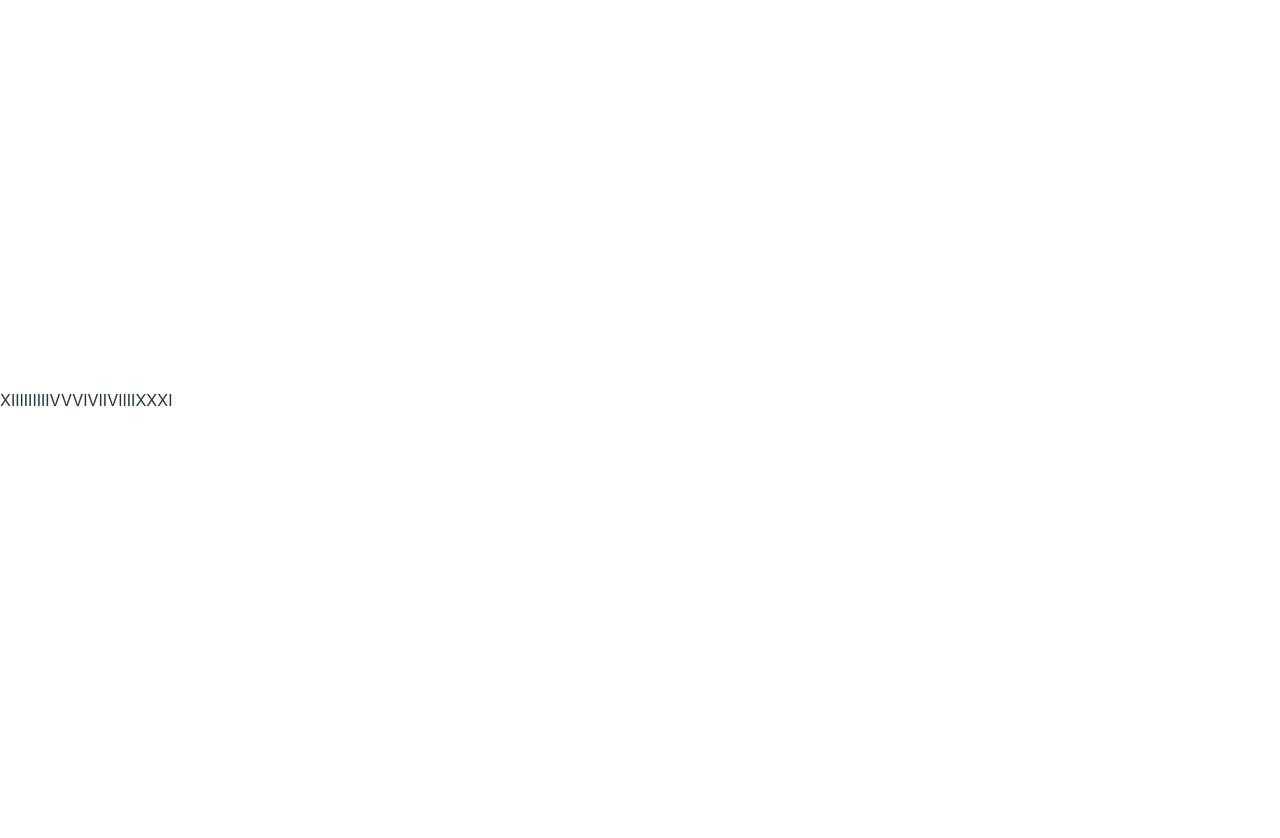
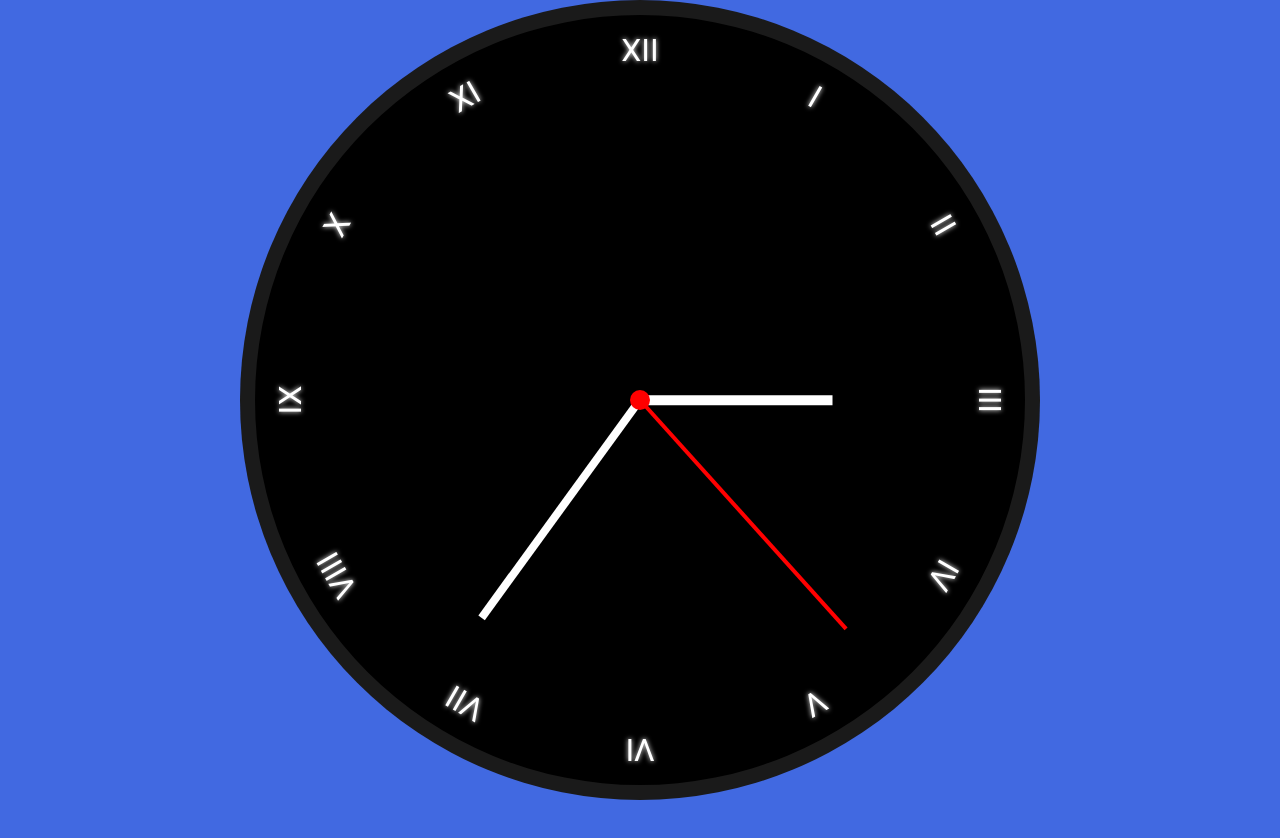
Before and after one commit to LuidiPiresHub/Clock-JS, a React (Vite) app: page / in a window 1280 px wide. Shown: the top 838 px of the page. Before the commit the page ends 800 px from the top, so only its background shows below. Built offline with nearby package versions, Linux system fonts and the light colour scheme.

Commit message:
style: css do relogio

```diff
--- a/src/index.css
+++ b/src/index.css
@@ -1,69 +1,126 @@
-:root {
-  font-family: Inter, system-ui, Avenir, Helvetica, Arial, sans-serif;
-  line-height: 1.5;
-  font-weight: 400;
-
-  color-scheme: light dark;
-  color: rgba(255, 255, 255, 0.87);
-  background-color: #242424;
-
-  font-synthesis: none;
-  text-rendering: optimizeLegibility;
-  -webkit-font-smoothing: antialiased;
-  -moz-osx-font-smoothing: grayscale;
-  -webkit-text-size-adjust: 100%;
-}
-
-a {
-  font-weight: 500;
-  color: #646cff;
-  text-decoration: inherit;
-}
-a:hover {
-  color: #535bf2;
+* {
+  margin: 0;
+  padding: 0;
+  box-sizing: border-box;
 }
 
 body {
-  margin: 0;
-  display: flex;
-  place-items: center;
-  min-width: 320px;
-  min-height: 100vh;
+  font-family: 'Roboto', sans-serif;
+  background-color: royalblue;
+  color: white;
 }
 
-h1 {
-  font-size: 3.2em;
-  line-height: 1.1;
+main {
+  display: flex;
+  justify-content: center;
+  align-items: center;
+  height: 100vh;
 }
 
-button {
-  border-radius: 8px;
-  border: 1px solid transparent;
-  padding: 0.6em 1.2em;
-  font-size: 1em;
-  font-weight: 500;
-  font-family: inherit;
-  background-color: #1a1a1a;
-  cursor: pointer;
-  transition: border-color 0.25s;
-}
-button:hover {
-  border-color: #646cff;
-}
-button:focus,
-button:focus-visible {
-  outline: 4px auto -webkit-focus-ring-color;
+.clock {
+  aspect-ratio: 1/1;
+  align-items: center;
+  background-color: black;
+  border-radius: 50%;
+  border: 15px solid rgb(255 255 255 / 10%);
+  display: flex;
+  position: relative;
+  justify-content: center;
+  width: 80vw;
+  max-width: 800px;
 }
 
-@media (prefers-color-scheme: light) {
-  :root {
-    color: #213547;
-    background-color: #ffffff;
-  }
-  a:hover {
-    color: #747bff;
-  }
-  button {
-    background-color: #f9f9f9;
+.clock-hour {
+  display: flex;
+  font-size: 2rem;
+  position: absolute;
+  justify-content: center;
+  text-shadow: 0 0 5px white;
+  padding: 1rem;
+  height: 100%;
+  width: 100%;
+}
+
+.hand {
+  position: absolute;
+  transform-origin: bottom center;
+}
+
+.hour-hand {
+  background-color: white;
+  height: 25%;
+  width: 10px;
+}
+
+.minute-hand {
+  background-color: white;
+  height: 35%;
+  width: 8px;
+}
+
+.second-hand {
+  background-color: red;
+  height: 40%;
+  width: 4px;
+}
+
+.clock-center {
+  background-color: red;
+  border-radius: 50%;
+  height: 20px;
+  position: absolute;
+  width: 20px;
+}
+
+@media (width <= 768px) {
+  .clock-hour {
+    font-size: 1.5rem;
   }
 }
+
+@media (width <= 600px) {
+  .clock-hour {
+    font-size: 1rem;
+  }
+
+  .hour-hand {
+    height: 20%;
+  }
+
+  .minute-hand {
+    height: 30%;
+  }
+
+  .second-hand {
+    height: 35%;
+  }
+}
+
+@media (width <= 425px) {
+  .clock {
+    border: 7px solid rgb(255 255 255 / 10%);
+  }
+
+  .hour-hand {
+    width: 7px;
+  }
+
+  .minute-hand {
+    width: 5px;
+  }
+
+  .second-hand {
+    width: 3px;
+  }
+
+  .clock-center {
+    height: 15px;
+    width: 15px;
+  }
+}
+
+@media (width <= 320px) {
+  .clock-hour {
+    font-size: 0.7rem;
+  }
+}
```
